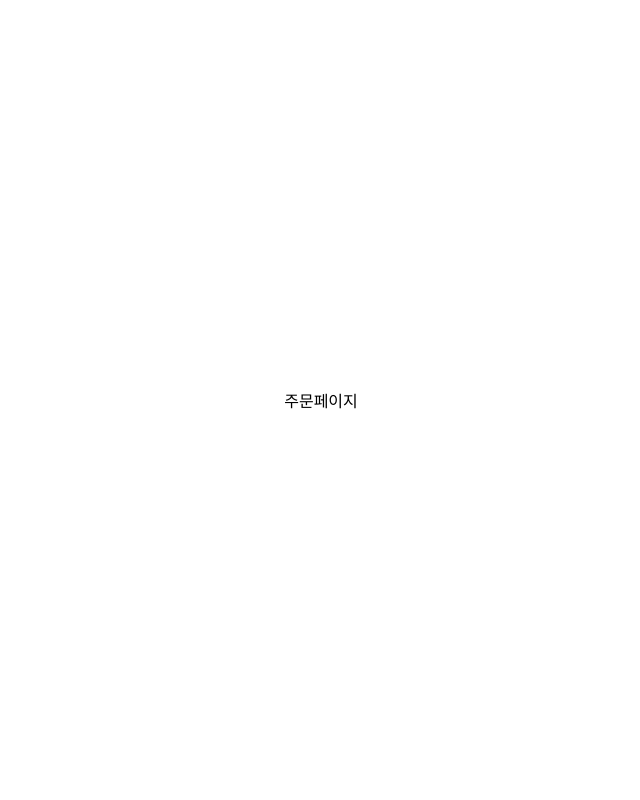
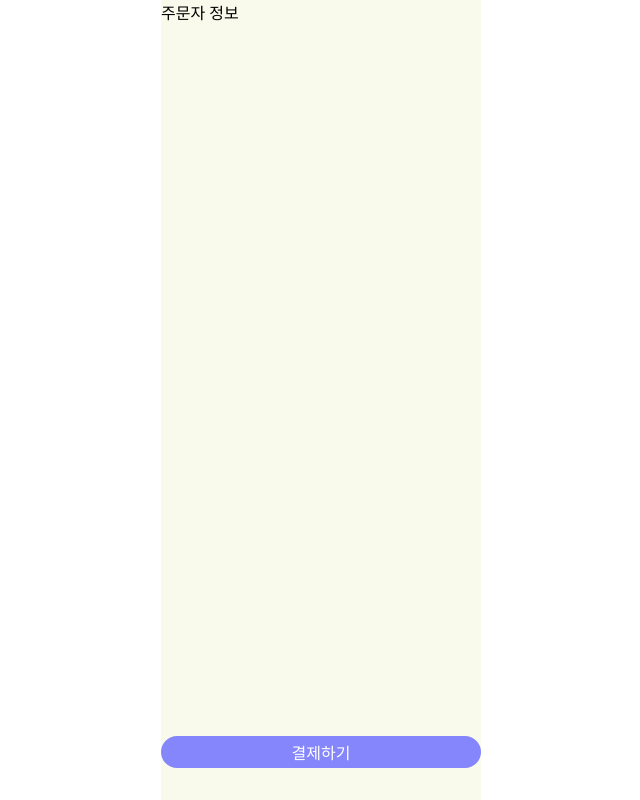
Before and after one commit to grapgrap/orderapp, a React (Create React App) app: page /orderapp/order in a window 1280 px wide. Shown: the whole page, without its empty margins (319-959 px from the left). Built offline with nearby package versions, Linux system fonts and the light colour scheme.

Commit message:
OrderPage 구성

```diff
--- a/src/App.js
+++ b/src/App.js
@@ -1,15 +1,26 @@
 import './App.css';
 import { BrowserRouter, Routes, Route } from 'react-router-dom';
-import OrderPage from './Components/OrderPage/OrderPage';
+import OrderPage from './Components/OrderContent/OrderPage';
 import MainPage from './Components/MainPage/MainPage';
+import { useState } from 'react';
 
 function App() {
+  const [userInfo, setUserInfo] = useState({
+    address: '강원도 태백시 해지개길 26',
+    detail: '현대아파트 104동 301호',
+    phoneNum: '01051906628',
+  });
   return (
     <div className="App">
       <BrowserRouter>
         <Routes>
           <Route path="/orderapp" element={<MainPage />} />
-          <Route path="/orderapp/order" element={<OrderPage />} />
+          <Route
+            path="/orderapp/order"
+            element={
+              <OrderPage userInfo={userInfo} setUserInfo={setUserInfo} />
+            }
+          />
         </Routes>
       </BrowserRouter>
     </div>
--- /dev/null
+++ b/src/Components/OrderContent/Discount.jsx
@@ -0,0 +1,7 @@
+import styled from 'styled-components';
+
+function Discount() {
+  return;
+}
+
+export default Discount;
--- /dev/null
+++ b/src/Components/OrderContent/OrderInfo.jsx
@@ -0,0 +1,7 @@
+import styled from 'styled-components';
+
+function OrderInfo() {
+  return;
+}
+
+export default OrderInfo;
--- /dev/null
+++ b/src/Components/OrderContent/OrderPage.jsx
@@ -0,0 +1,45 @@
+import styled from 'styled-components';
+import Payment from './Payment';
+import OrderRequests from './OrderRequests';
+import UserInfo from './UserInfo';
+import Discount from './Discount';
+import OrderInfo from './OrderInfo';
+
+function OrderPage({ userInfo, setUserInfo }) {
+  return (
+    <OrderPageWrap>
+      <UserInfo />
+      <OrderRequests />
+      <Payment />
+      <Discount />
+      <OrderInfo />
+      <OrderBtn>결제하기</OrderBtn>
+    </OrderPageWrap>
+  );
+}
+
+export default OrderPage;
+
+export const OrderPageWrap = styled.div`
+  background-color: rgb(250, 250, 236);
+  min-width: 20rem;
+  max-width: 30rem;
+  height: 100%;
+  display: flex;
+  flex-direction: column;
+`;
+
+export const OrderBtn = styled.button`
+  margin-bottom: 2rem;
+  height: 2rem;
+  border-radius: 2rem;
+  border: none;
+  background: rgb(134, 134, 252);
+  color: white;
+  font-size: 1rem;
+  cursor: pointer;
+
+  :hover {
+    background: rgb(252, 134, 189);
+  }
+`;
--- /dev/null
+++ b/src/Components/OrderContent/OrderRequests.jsx
@@ -0,0 +1,7 @@
+import styled from 'styled-components';
+
+function OrderRequests() {
+  return;
+}
+
+export default OrderRequests;
--- /dev/null
+++ b/src/Components/OrderContent/Payment.jsx
@@ -0,0 +1,7 @@
+import styled from 'styled-components';
+
+function Payment() {
+  return;
+}
+
+export default Payment;
--- /dev/null
+++ b/src/Components/OrderContent/UserInfo.jsx
@@ -0,0 +1,11 @@
+import styled from 'styled-components';
+
+function UserInfo() {
+  return <UserInfoWrap>주문자 정보</UserInfoWrap>;
+}
+
+export default UserInfo;
+
+export const UserInfoWrap = styled.div`
+  flex: 1;
+`;
--- a/src/Components/OrderPage/OrderPage.jsx
+++ /dev/null
@@ -1,5 +0,0 @@
-function OrderPage() {
-  return <>주문페이지</>;
-}
-
-export default OrderPage;
```
